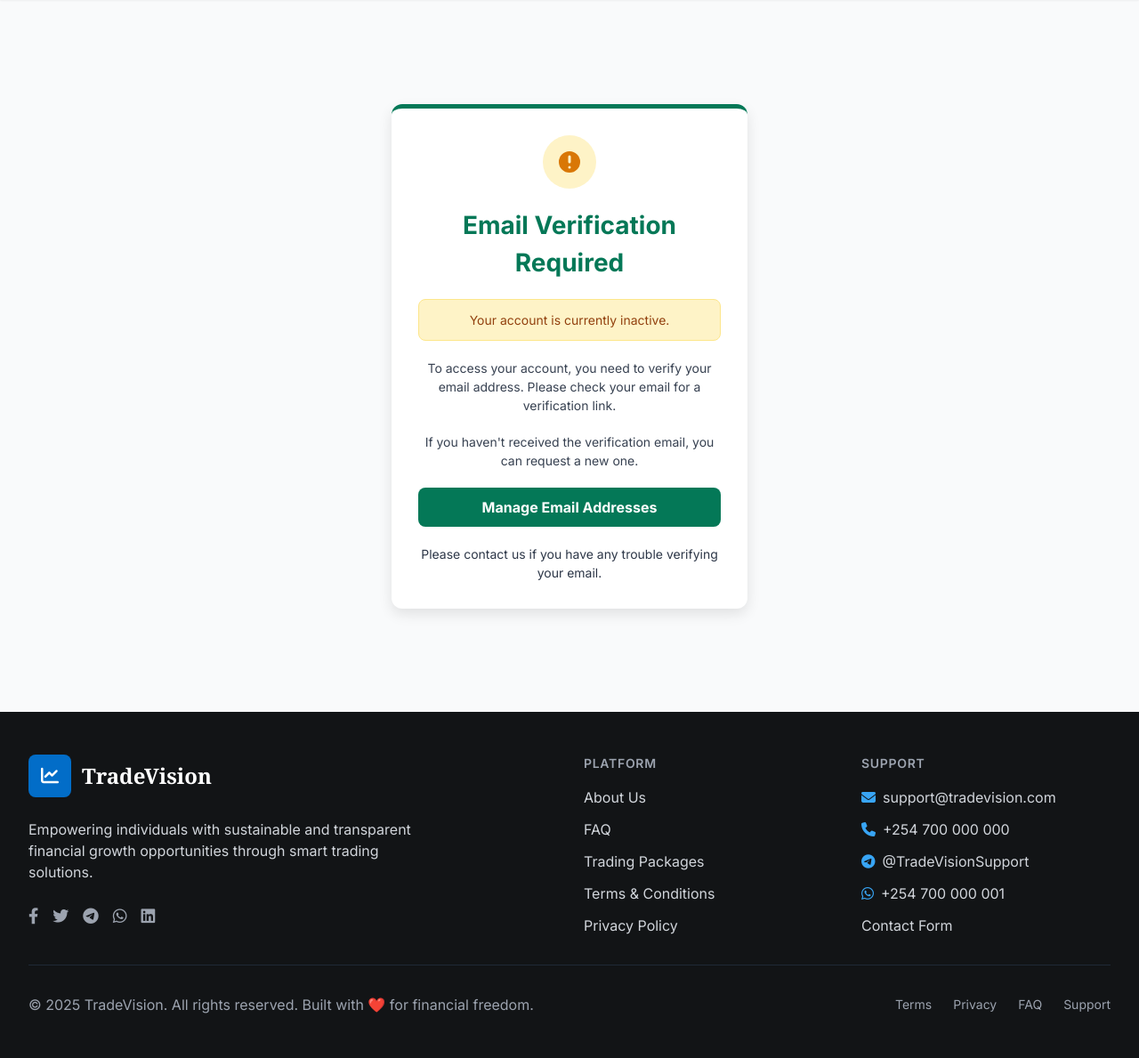
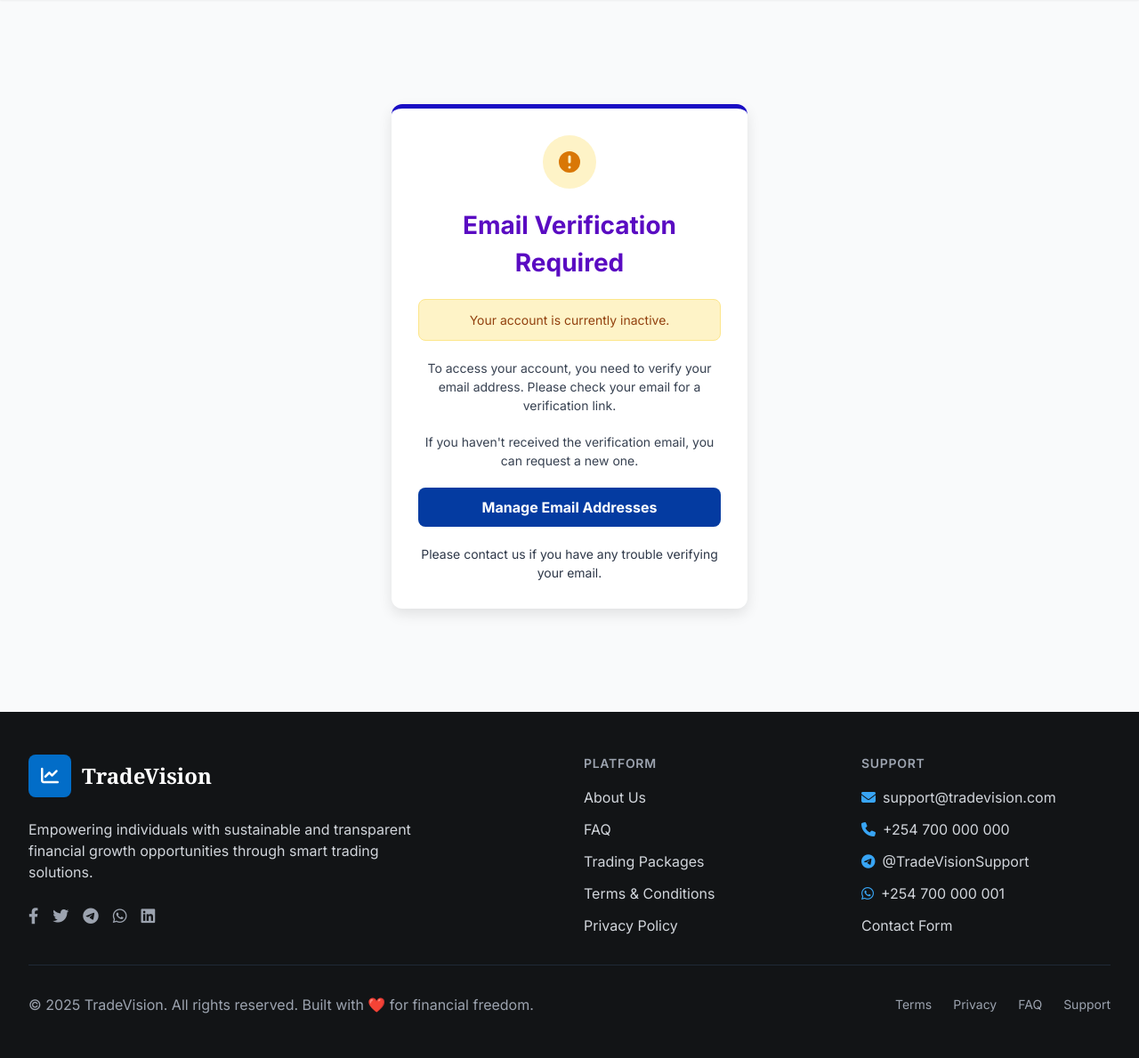
Before and after one commit to ayubsoft254/TradeVision, a Django app: a page that uses src/templates/account/account_inactive.html in a window 1280 px wide. Shown: the part 101-1290 px from the top of the page at 89% size. Run offline with Django 4.2, Linux system fonts and the light colour scheme; parts of the project's set-up code (start-up, migrations or seed data) failed here and were passed over; some libraries are stand-ins or nearby versions.

Commit message:
style: Update colors for verification email template for better visibility

```diff
--- a/src/templates/account/account_inactive.html
+++ b/src/templates/account/account_inactive.html
@@ -29,13 +29,13 @@ body {
     padding: 30px;
     border-radius: 12px;
     box-shadow: 0 6px 15px rgba(0, 0, 0, 0.1);
-    border-top: 5px solid #047857;
+    border-top: 5px solid #190dc4ff;
 }
 
 /* Title */
 .verify-title {
     text-align: center;
-    color: #047857;
+    color: #5a0bc2ff;
     font-size: 28px;
     font-weight: bold;
     margin-bottom: 20px;
@@ -70,7 +70,7 @@ body {
 /* Button */
 .action-button {
     padding: 10px;
-    background-color: #047857;
+    background-color: #043ba1ff;
     color: #ffffff;
     border: none;
     border-radius: 8px;
@@ -86,7 +86,7 @@ body {
 }
 
 .action-button:hover {
-    background-color: #065f46;
+    background-color: #2958f3ff;
 }
 
 /* Contact Text */
```
